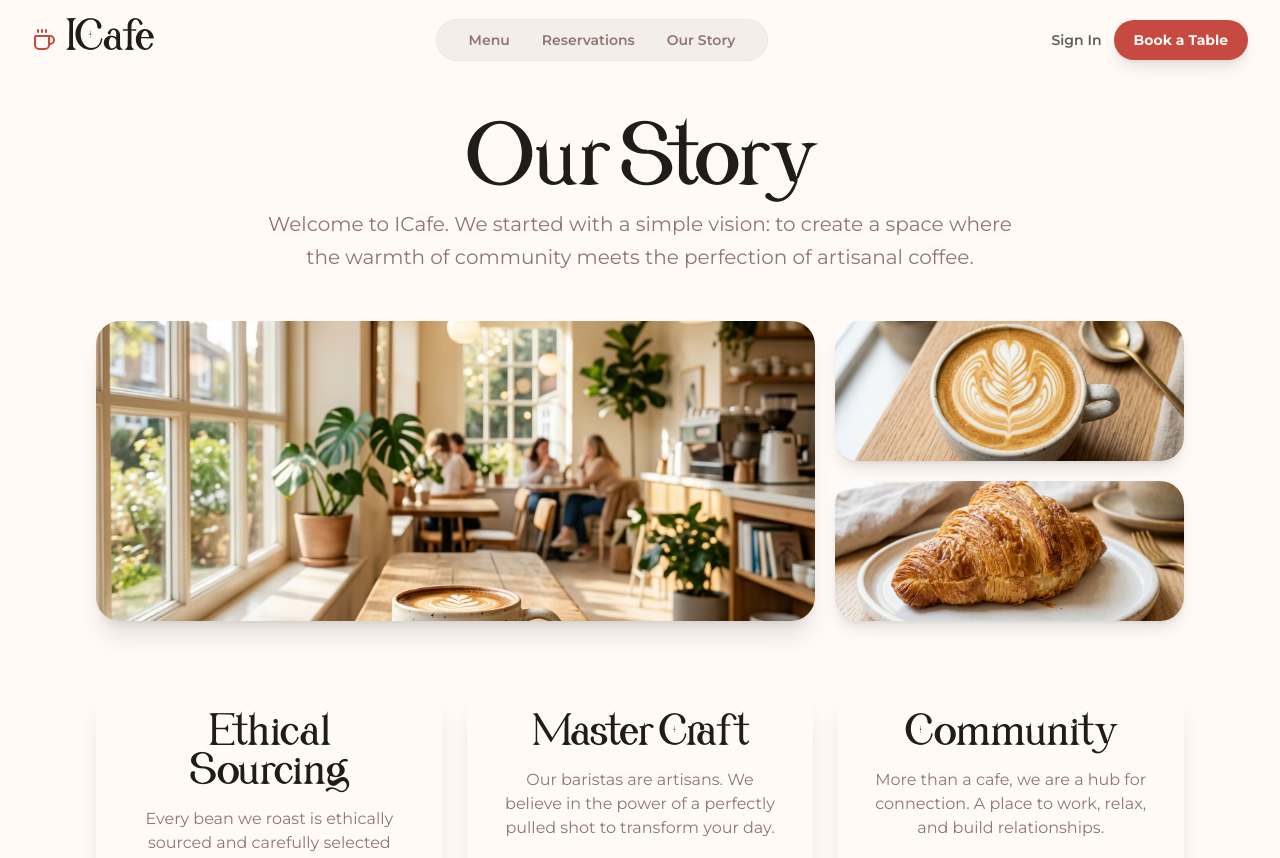
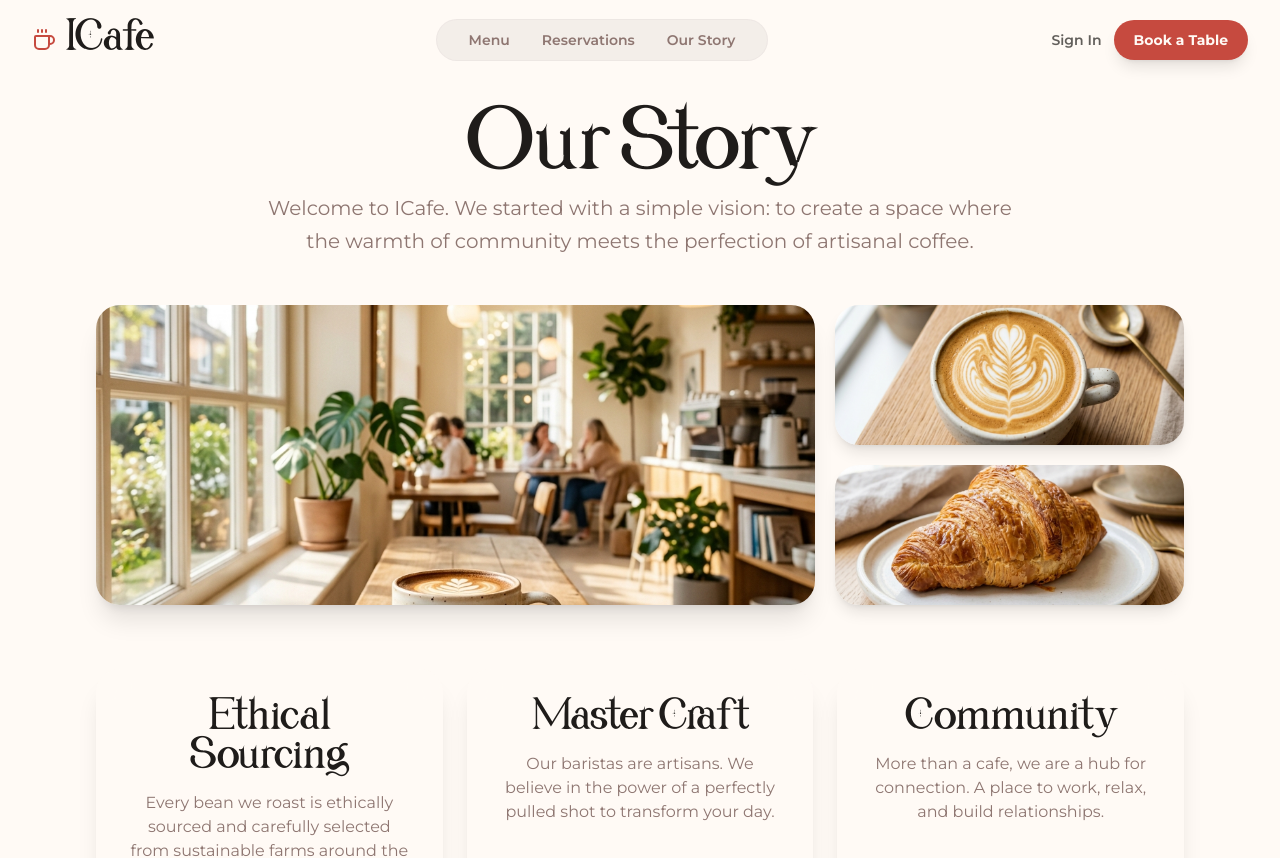
Before and after one commit to ZaXSeT/ICafe, a Next.js app: page /about in a window 1280 px wide. Shown: the top 858 px of the page. Built offline with nearby package versions, Linux system fonts and the light colour scheme.

Commit message:
Standardize top padding distance to navbar across all main pages

```diff
--- a/src/app/about/page.tsx
+++ b/src/app/about/page.tsx
@@ -2,7 +2,7 @@ import Image from "next/image";
 
 export default function AboutPage() {
   return (
-    <div className="flex-1 pt-36 pb-12 bg-background">
+    <div className="flex-1 pt-32 pb-12 bg-background">
       <div className="container mx-auto px-4 md:px-8 max-w-6xl">
 
         {/* Header */}
--- a/src/app/reservations/page.tsx
+++ b/src/app/reservations/page.tsx
@@ -4,7 +4,7 @@ import { Button } from "@/components/ui/button";
 
 export default function ReservationsPage() {
   return (
-    <div className="flex-1 flex flex-col justify-center pt-28 pb-8 md:pt-32 md:pb-12">
+    <div className="flex-1 flex flex-col justify-center pt-32 pb-12">
       <div className="container mx-auto px-4 md:px-8 max-w-4xl text-center">
         <h1 className="text-3xl sm:text-4xl md:text-5xl font-heading font-bold mb-4">Reserve Your Table</h1>
         <p className="text-base md:text-lg text-muted-foreground mb-8 max-w-2xl mx-auto">
```
